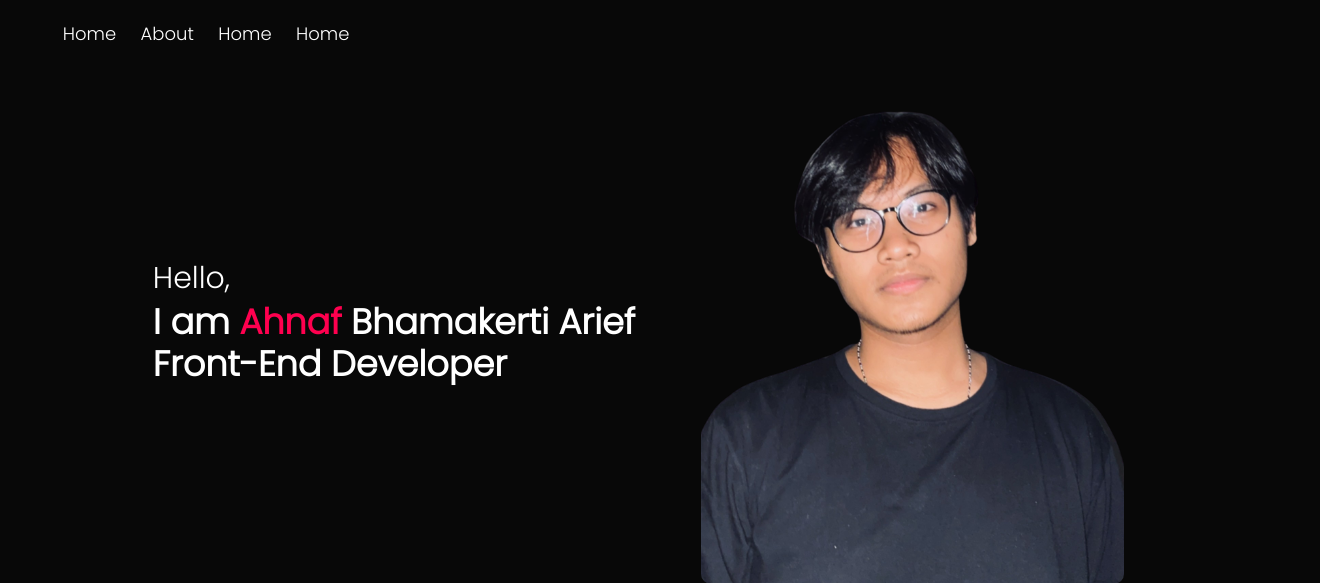
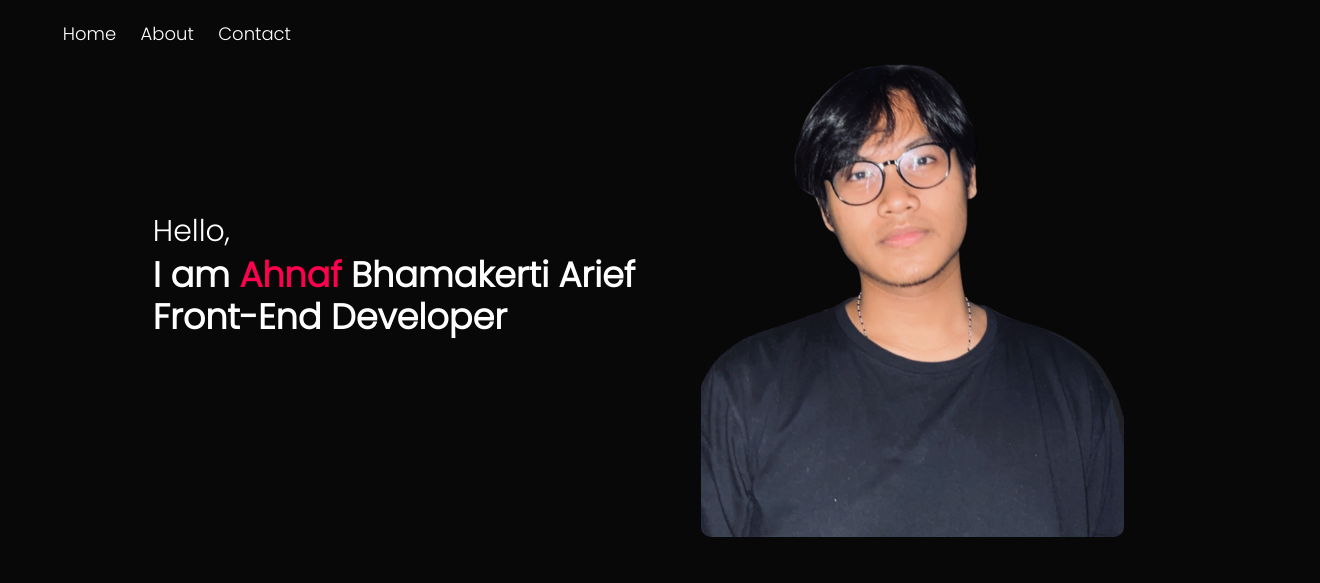
Before and after one commit to ahnafb/ahnaf-web-portofolio, a Flask app: page / in a window 1320 px wide. Shown: the top 583 px of the page. Run offline with Flask 2, Linux system fonts and the light colour scheme; some libraries are stand-ins or nearby versions.

Commit message:
push tes 2 main

```diff
--- a/static/style.css
+++ b/static/style.css
@@ -43,10 +43,13 @@
 }
 
 nav  {
+    position: fixed;
     display: flex;
     align-items: center;
     justify-content: space-between;
     flex-wrap: wrap;
+    background-color: #080808;
+    width: 33cm;
 }
 
 nav ul li {
--- a/templates/index.html
+++ b/templates/index.html
@@ -66,10 +66,9 @@
         <div class="container">
             <nav>
                 <ul>
-                    <li><a>Home</a></li>
+                    <li><a href="/">Home</a></li>
                     <li><a>About</a></li>
-                    <li><a>Home</a></li>
-                    <li><a>Home</a></li>
+                    <li><a>Contact</a></li>
                 </ul>
             </nav>
             <div class="header-content">
```
